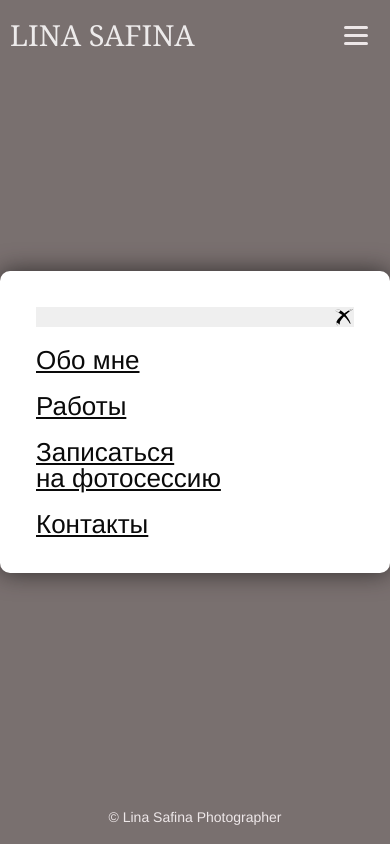
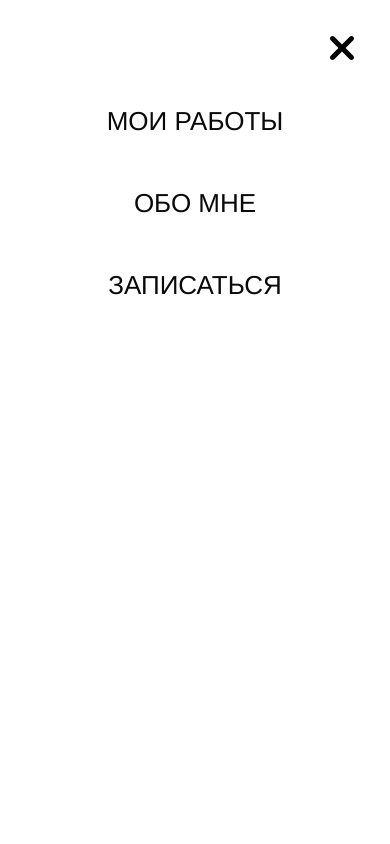
Before and after one commit to Natali-Vorobeva/LinaSafina, a plain HTML site: page index.html in a window 390 px wide. Both pictures are taken after a click on the button 356 px from the left and 32 px from the top of the page. Drawn offline with Linux system fonts and the light colour scheme.

Commit message:
feat(header): Сделать верстку header burger

```diff
--- a/index.html
+++ b/index.html
@@ -36,12 +36,11 @@
 		<div class="menu-burger__container">
 			<nav class="menu-burger__content">
 				<button class="menu-burger__button">
-					<img class="menu-burger__button-image" src="./image/close.svg" alt="">
+					<img class="menu-burger__button-image" src="./image/index/+.svg" alt="Кнопка закрытия меню">
 				</button>
-				<a href="./aboutMe.html" class="menu-burger__link-burger">Обо мне</a>
-				<a href="./works.html" class="menu-burger__link-burger">Работы</a>
-				<a href="./photosession.html" class="menu-burger__link-burger">Записаться на&nbsp;фотосессию</a>
-				<a href="./contacts.html" class="menu-burger__link-burger">Контакты</a>
+				<a href="#" class="menu-burger__link-burger">Мои работы</a>
+				<a href="#" class="menu-burger__link-burger">Обо мне</a>
+				<a href="#" class="menu-burger__link-burger">Записаться</a>
 			</nav>
 		</div>
 	</div>
--- a/scss/style.scss
+++ b/scss/style.scss
@@ -149,14 +149,15 @@
 	position: fixed;
 	width: 100%;
 	height: 100%;
-	background: rgba(220, 205, 205, 0.4);
+	// background: rgba(220, 205, 205, 0.4);
 	top: 0;
 	left: 0;
 	display: none;
 	z-index: 4;
 
 	&__container {
-		min-height: 100%;
+		height: 100%;
+
     display: flex;
 		flex-direction: column;
     align-items: center;
@@ -164,12 +165,12 @@
 	}
 
 	&__content {
-    max-width: 430px;
-		min-width: 300px;
+		width: 100%;
+		height: 100%;
     color: #000;
     background-color: #fff;
-    box-shadow: 0px 0px 25px rgb(0, 0, 0, .6);
-    border-radius: 10px;
+    // box-shadow: 0px 0px 25px rgb(0, 0, 0, .6);
+    // border-radius: 10px;
     box-sizing: border-box;
     padding: 36px;
 		display: flex;
@@ -180,24 +181,33 @@
 		text-align: right;
 		margin: 0 0 20px 0;
 		border: none;
+		background-color: #fff;
 	}
 
 	&__button-image {
-		width: 20px;
-		height: 20px;
+		width: 24px;
+		height: 24px;
+		background-color: #fff;
+		font-weight: 200;
 	}
 
 	&__link-burger {
 		-webkit-tap-highlight-color: transparent;
+		font-family: 'Raleway', 'Helvetica', 'Arial', sans-serif;
+		text-transform: uppercase;
+		text-decoration: none;
 		color: #0a0a0a;
 		font-size: 26px;
 		display: flex;
 		flex-direction: column;
+		text-align: center;
+		padding: 20px 0;
+		line-height: 162%;
 		transition: all .4s ease;
 
 
 	&:not(:last-child){
-		padding: 0 0 20px 0;
+		// padding: 0 0 20px 0;
 	}
 
 	&:hover {
```
Also changed, not shown: image/index/+.png (added), image/index/+.svg (added), image/index/SL-013021-40210-20.jpg (deleted), image/index/SL-013021-40210-20.png (deleted), image/index/SL-013021-40210-20.svg (deleted), image/index/arrow-right.png (deleted), image/index/arrow-right.svg (deleted), image/index/arrow-right.webp (deleted), image/index/favourite-star-svgrepo-com.svg (deleted), image/index/free-north-star-icon-2756-thumb.png (deleted), image/index/star.png (deleted), image/index/star5_86442.svg (deleted), styles/style.css, 1 other file.
